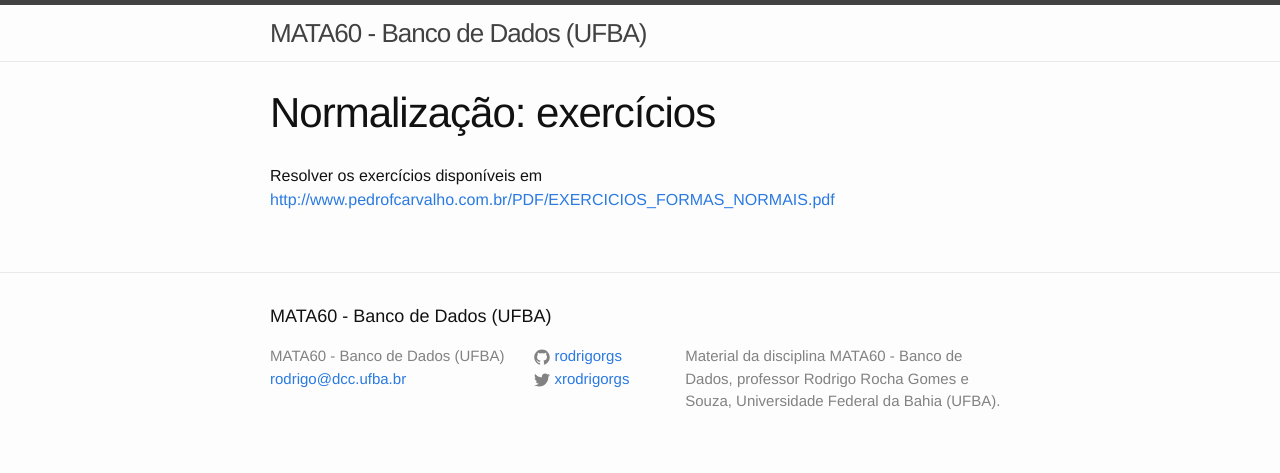
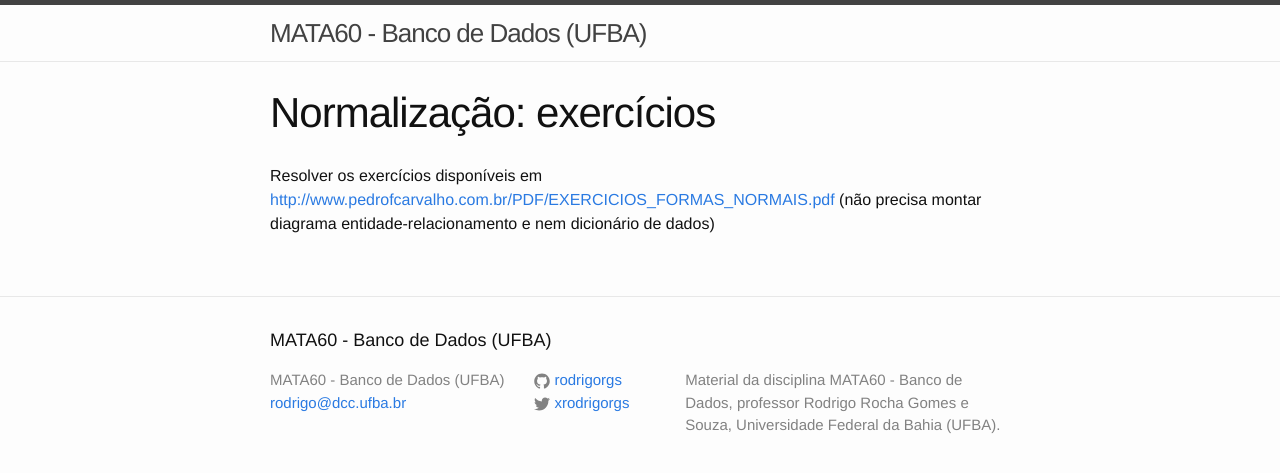
Before and after one commit to rodrigorgs/mata60, a Jekyll site: the page built from normalizacao-ex.md, in a window 1280 px wide. Shown: the top 473 px of the page. Built offline with Jekyll 4.4.1, drawn with Linux system fonts in a browser that asks for light colours.

Commit message:
Adiciona aviso.

```diff
--- a/normalizacao-ex.md
+++ b/normalizacao-ex.md
@@ -5,4 +5,6 @@ date:   2016-04-14 13:00:00 -0300
 categories: aula
 ---
 
-Resolver os exercícios disponíveis em <http://www.pedrofcarvalho.com.br/PDF/EXERCICIOS_FORMAS_NORMAIS.pdf>
+Resolver os exercícios disponíveis em <http://www.pedrofcarvalho.com.br/PDF/EXERCICIOS_FORMAS_NORMAIS.pdf> (não precisa montar diagrama entidade-relacionamento e nem dicionário de dados)
+
+<!-- Outro: http://docente.ifrn.edu.br/nickersonferreira/disciplinas/programacao-com-acesso-a-banco-de-dados-3o-ano/lista-de-exercicios-01-normalizacao/view -->
```
